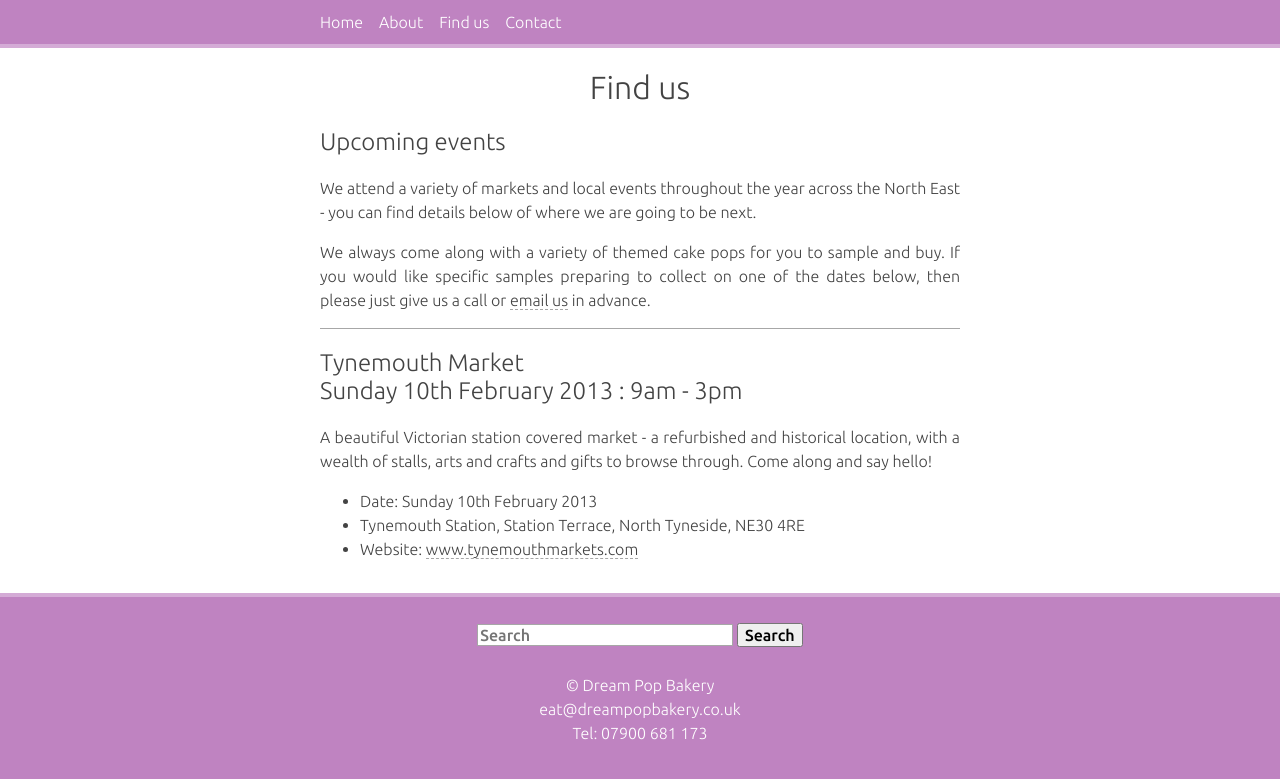
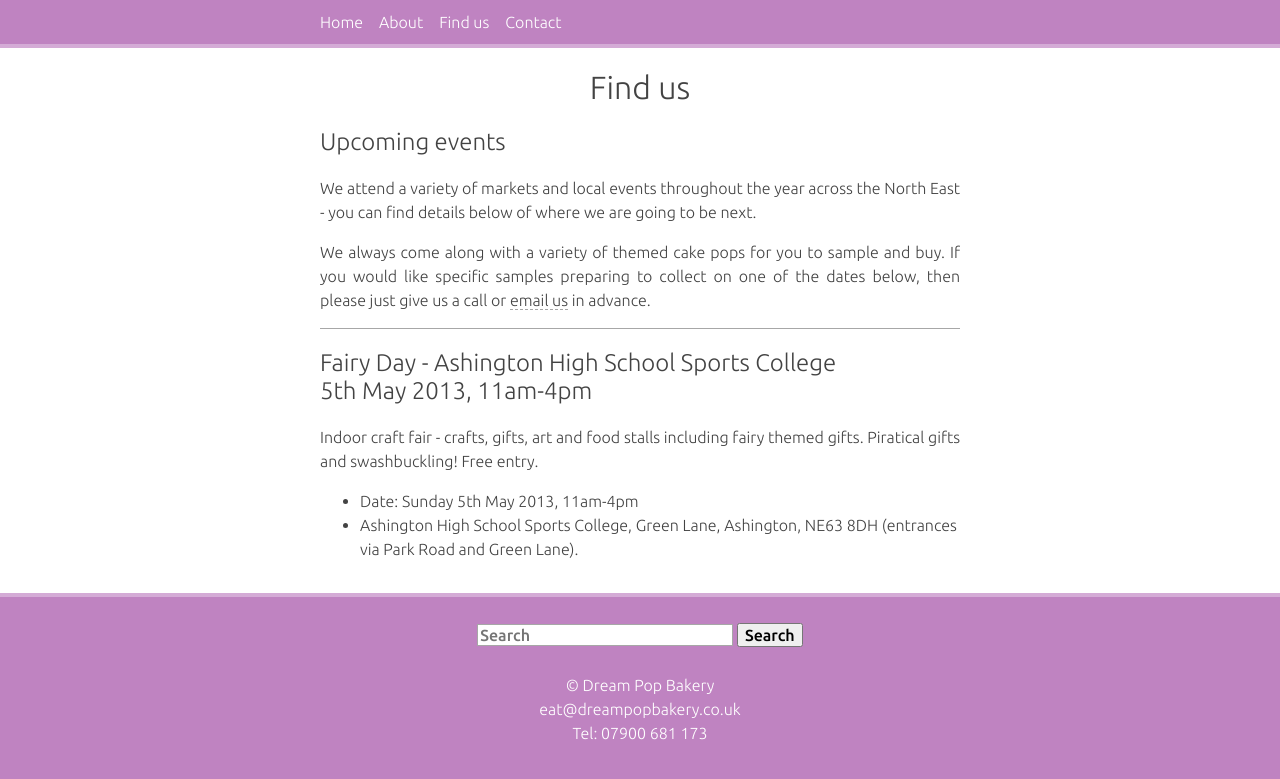
Before and after one commit to dreampopbakery/dreampopbakery.github.com, a Jekyll site: the page built from find-us/index.html, in a window 1280 px wide. Shown: the top 779 px of the page. Built offline with Jekyll 4.4.1, drawn with Linux system fonts in a browser that asks for light colours; Markdown is read by kramdown in place of the engine named in the settings; comment, search, counter and statistics services are not loaded.

Commit message:
Update events page

```diff
--- a/find-us/index.html
+++ b/find-us/index.html
@@ -18,16 +18,15 @@ desc: Dream Pop Bakery attend a variety of markets and local events throughout t
 
 	<section>
 
-		<h2>Tynemouth Market<br>Sunday 10th February 2013 : 9am - 3pm</h2>
+		<h2>Fairy Day - Ashington High School Sports College<br>5th May 2013, 11am-4pm</h2>
 
 		<p>
-			A beautiful Victorian station covered market - a refurbished and historical location, with a wealth of stalls, arts and crafts and gifts to browse through. Come along and say hello!
+			Indoor craft fair - crafts, gifts, art and food stalls including fairy themed gifts. Piratical gifts and swashbuckling! Free entry.
 		</p>
 
 		<ul>
-			<li>Date: Sunday 10th February 2013</li>
-			<li>Tynemouth Station, Station Terrace, North Tyneside, NE30 4RE</li>
-			<li>Website: <a href="http://www.tynemouthmarkets.com/tynemouth-station/getting-here/">www.tynemouthmarkets.com</a></li>
+			<li>Date: Sunday 5th May 2013, 11am-4pm</li>
+			<li>Ashington High School Sports College, Green Lane, Ashington, NE63 8DH (entrances via Park Road and Green Lane).</li>
 		</ul>
 
 	</section>
```
